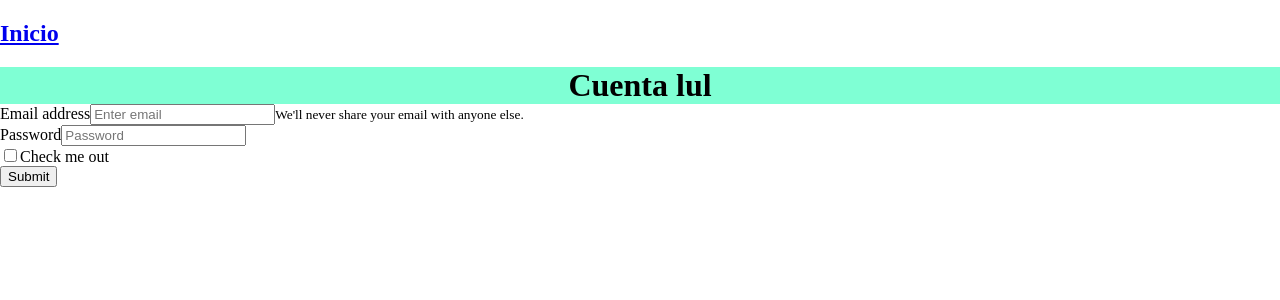
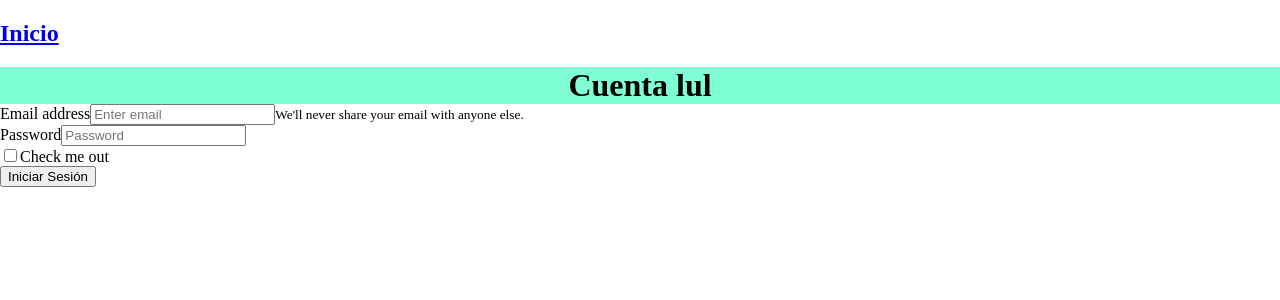
Before and after one commit to MateoMajlin/TP-Proyecto, a React (Create React App) app: page /Cuenta in a window 1280 px wide. Shown: the top 300 px of the page. Built offline with nearby package versions, Linux system fonts and the light colour scheme.

Commit message:
Update Cuenta.jsx

```diff
--- a/src/Cuenta.jsx
+++ b/src/Cuenta.jsx
@@ -1,18 +1,52 @@
 import { Link } from 'react-router-dom';
 import cuenta from "./Cuenta.module.css";
+import { useState } from 'react';
 import Button from 'react-bootstrap/Button';
 import Form from 'react-bootstrap/Form';
 
 function Cuenta() {
+  const [email, setEmail] = useState('');
+  const [password, setPassword] = useState('');
+  const [loggedIn, setLoggedIn] = useState(false);
+  const [showSuccessMessage, setShowSuccessMessage] = useState(false);
+
+  const handleEmailChange = (e) => {
+    setEmail(e.target.value);
+  };
+
+  const handlePasswordChange = (e) => {
+    setPassword(e.target.value);
+  };
+
+  const handleSubmit = (e) => {
+    e.preventDefault();
+
+    // Simulamos una autenticación exitosa si ambos campos no están vacíos
+    if (email.trim() !== '' && password.trim() !== '') {
+      setLoggedIn(true);
+      setShowSuccessMessage(true);
+    } else {
+      alert('Por favor, ingresa tu correo electrónico y contraseña.');
+    }
+  };
+
   return (
     <>
       <div>
         <h2 className="top"><Link to="/">Inicio</Link></h2>
         <h1 className={cuenta.merengue}>Cuenta lul</h1>
-        <Form>
+        {loggedIn ? (
+          <p>Bienvenido, has iniciado sesión exitosamente.</p>
+        ) : (
+          <Form onSubmit={handleSubmit}>
             <Form.Group className="mb-3" controlId="formBasicEmail">
               <Form.Label>Email address</Form.Label>
-            <Form.Control type="email" placeholder="Enter email" />
+              <Form.Control
+                type="email"
+                placeholder="Enter email"
+                value={email}
+                onChange={handleEmailChange}
+              />
               <Form.Text className="text-muted">
                 We'll never share your email with anyone else.
               </Form.Text>
@@ -20,15 +54,25 @@ function Cuenta() {
 
             <Form.Group className="mb-3" controlId="formBasicPassword">
               <Form.Label>Password</Form.Label>
-            <Form.Control type="password" placeholder="Password" />
+              <Form.Control
+                type="password"
+                placeholder="Password"
+                value={password}
+                onChange={handlePasswordChange}
+              />
             </Form.Group>
             <Form.Group className="mb-3" controlId="formBasicCheckbox">
               <Form.Check type="checkbox" label="Check me out" />
             </Form.Group>
             <Button variant="primary" type="submit">
-            Submit
+              Iniciar Sesión
             </Button>
           </Form>
+        )}
+
+        {showSuccessMessage && (
+          <p style={{ color: 'green' }}>¡Bienvenido, has iniciado sesión exitosamente!</p>
+        )}
       </div>
     </>
   );
```
Lines whose indentation alone changed are shown as unchanged.
